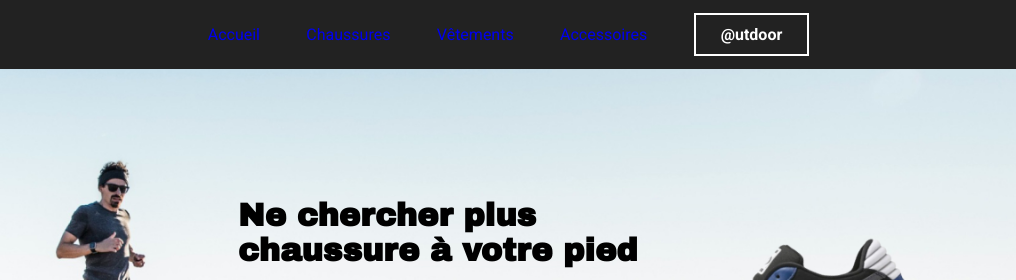
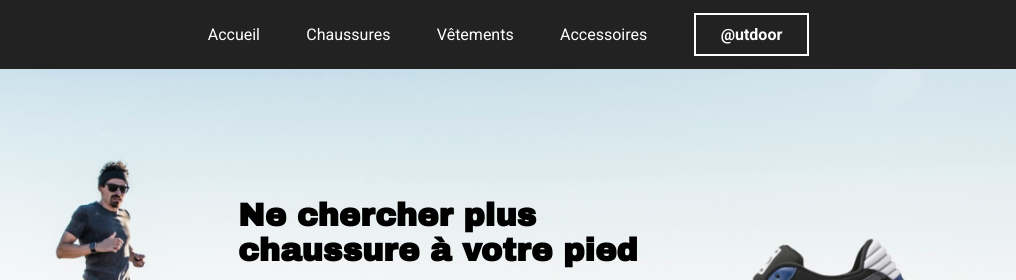
Before and after one commit to Alexis-Prada/eval-front, a plain HTML site: page index.html in a window 1280 px wide. Shown: the top 280 px of the page, 146-1162 px from the left. Drawn offline with nearby package versions, Linux system fonts and the light colour scheme.

Commit message:
Correction des a du header

```diff
--- a/style.css
+++ b/style.css
@@ -49,7 +49,7 @@ a{
 a:visited{
     color: var(--dark);
 }
-header a:visited, footer a:visited, .hero a:visited{
+header a:visited, footer a:visited, .hero a:visited, header a{
     color: var(--white);
 }
 ul{
```
